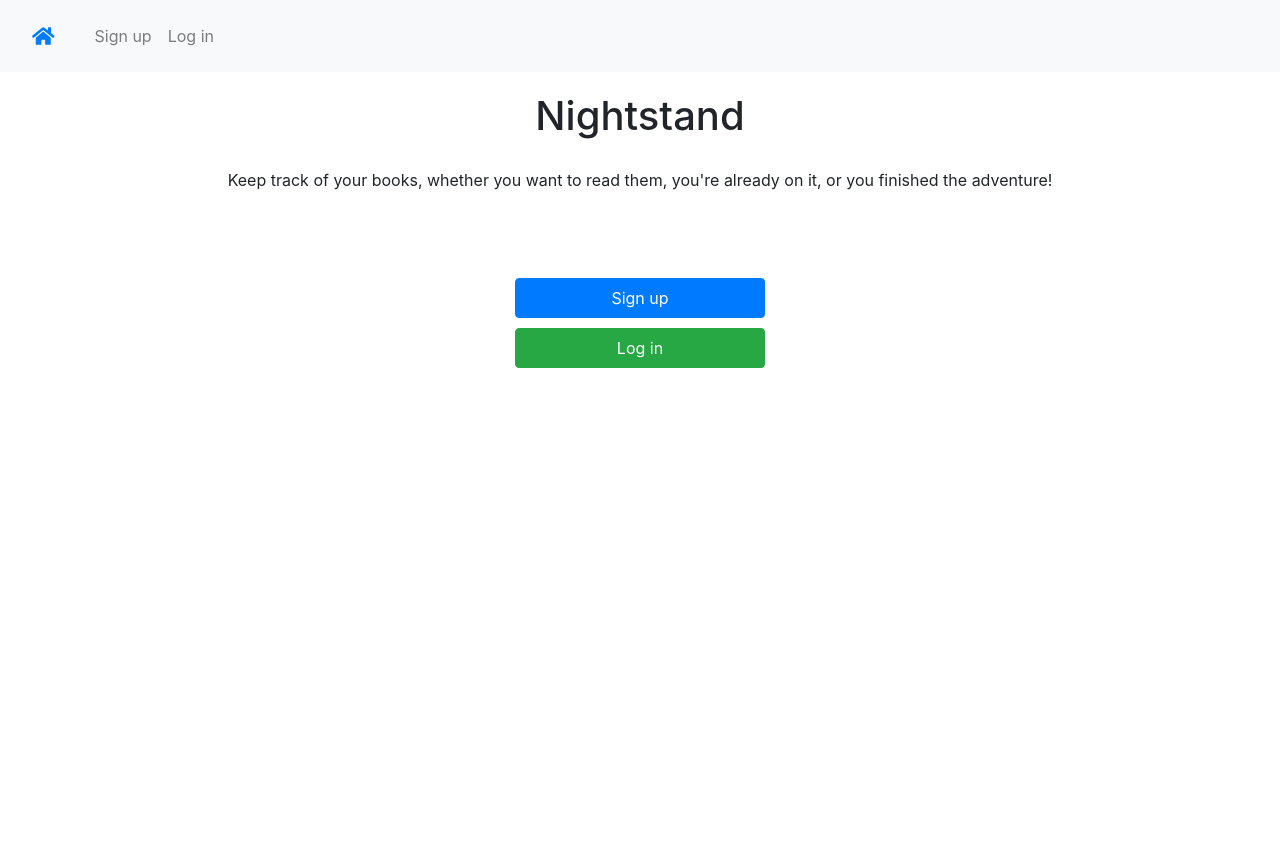
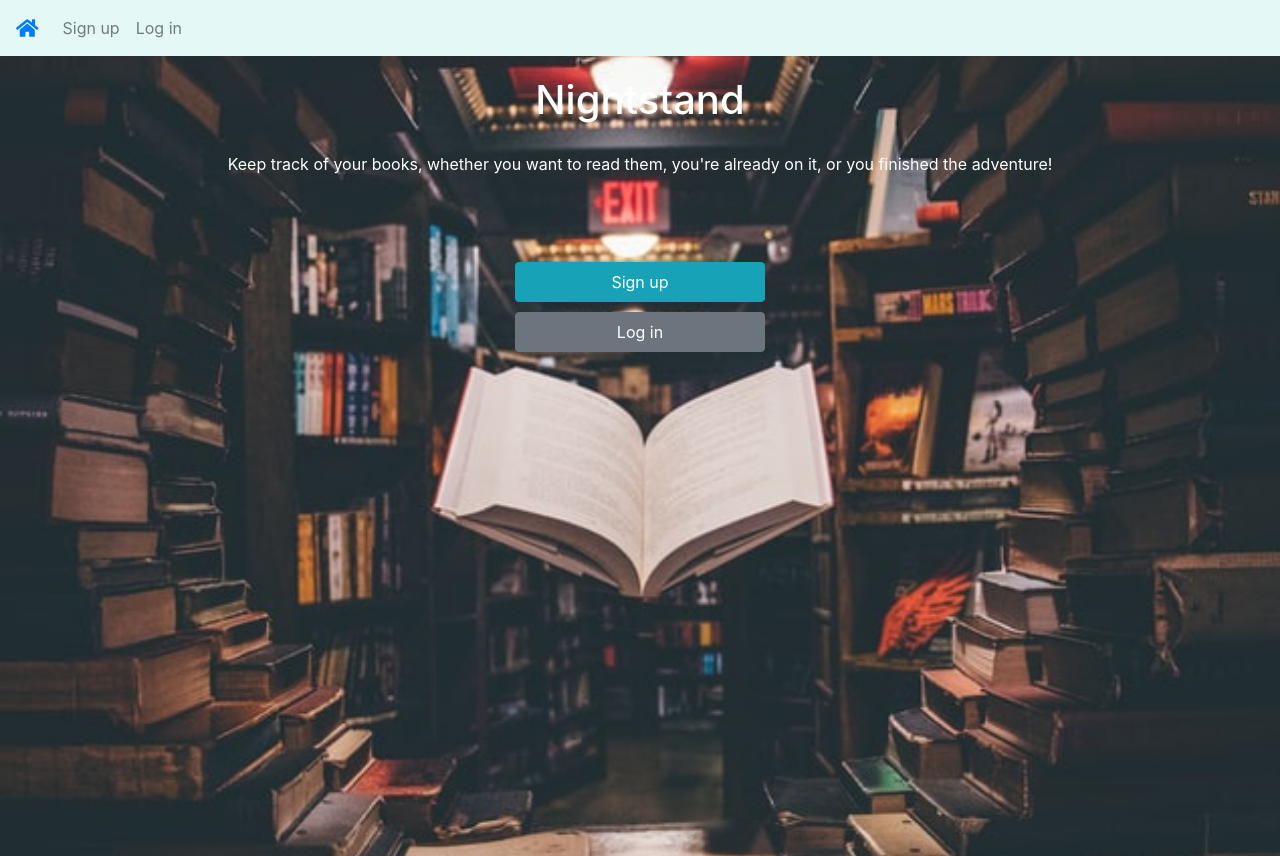
Before and after one commit to x8a/night-stand-frontend, a React (Create React App) app: page / in a window 1280 px wide. Before the commit the page ends 800 px from the top, so only its background shows below. Built offline with nearby package versions, Linux system fonts and the light colour scheme.

Commit message:
Styled the app

```diff
--- a/src/App.css
+++ b/src/App.css
@@ -1,3 +1,20 @@
+.navbar {
+  background-color: #e4f9f5;
+}
+
+.general-bg {
+  background-color: #30e3ca;
+  height: 100%;
+  color: white;
+}
+
+.landing {
+  background-image: url("./img/home.jpg");
+  background-position: center;
+  background-size: cover;
+  height: 100%;
+}
+
 .home-links {
   list-style-type: none;
   display: flex;
--- a/src/components/Home.js
+++ b/src/components/Home.js
@@ -5,14 +5,14 @@ import { NavLink } from "react-router-dom";
 export default class Home extends Component {
     render() {
         return (
-            <div>
+            <div className="general-bg landing">
                 <div className="intro">
                     <h1>Nightstand</h1>
                     <p>Keep track of your books, whether you want to read them, you're already on it, or you finished the adventure!</p>
                 </div>
                 <div className="home-links">
-                    <button className="btn btn-primary"><NavLink to="/signup" className="btn btn-primary">Sign up</NavLink></button>
-                    <button className="btn btn-success"><NavLink to="/login" className="btn btn-success">Log in</NavLink></button>
+                    <button className="btn btn-info"><NavLink to="/signup" className="btn btn-info">Sign up</NavLink></button>
+                    <button className="btn btn-secondary"><NavLink to="/login" className="btn btn-secondary">Log in</NavLink></button>
                 </div>
             </div>
         )
--- a/src/components/Login.js
+++ b/src/components/Login.js
@@ -29,7 +29,7 @@ class Login extends Component {
 
   render(){
     return (
-      <div>
+      <div className="general-bg">
         <form onSubmit={this.handleFormSubmit} className="forms">
           <div className="form-group">
             <label>Username</label>
@@ -53,7 +53,7 @@ class Login extends Component {
             />
           </div>
 
-          <input className="btn btn-success" type="submit" value="Login" />
+          <input className="btn btn-secondary" type="submit" value="Login" />
         </form>
         <p className="form-text">
           Don't have an account? <Link to={'/signup'}>Signup</Link>
--- a/src/components/Navbar.js
+++ b/src/components/Navbar.js
@@ -25,8 +25,8 @@ class myNav extends Component {
       }
 
     return (
-        <Navbar bg="light" expand="lg">
-        <Navbar.Brand to="/"><NavLink to="/" className="nav-link"><FontAwesomeIcon icon={faHome}/></NavLink></Navbar.Brand>
+        <Navbar className="navbar" expand="lg">
+        <Navbar.Brand to="/"><NavLink to="/"><FontAwesomeIcon icon={faHome}/></NavLink></Navbar.Brand>
         <Navbar.Toggle aria-controls="basic-navbar-nav" />
         <Navbar.Collapse id="basic-navbar-nav">
               {authLink}
--- a/src/components/Signup.js
+++ b/src/components/Signup.js
@@ -42,7 +42,7 @@ class Signup extends Component {
 
   render(){
     return(
-        <div>
+        <div className="general-bg">
           <form onSubmit={this.handleFormSubmit} className="forms" >
             <div className="form-group">
             <label>Username</label>
@@ -64,7 +64,7 @@ class Signup extends Component {
             <input className="form-control" type="password" name="password" value={this.state.password} onChange={ e => this.handleChange(e)} />
             </div>
 
-            <input className="btn btn-primary" type="submit" value="Signup" />
+            <input className="btn btn-info" type="submit" value="Signup" />
           </form>
 
           <p className="form-text">Already have an account? <Link to={"/login"}>Log in</Link></p>
--- a/src/index.css
+++ b/src/index.css
@@ -1,3 +1,7 @@
+body > #root > div {
+  height: 100vh;
+}
+
 body {
   margin: 0;
   font-family: -apple-system, BlinkMacSystemFont, 'Segoe UI', 'Roboto', 'Oxygen',
```
Also changed, not shown: src/img/home.jpg (added).
